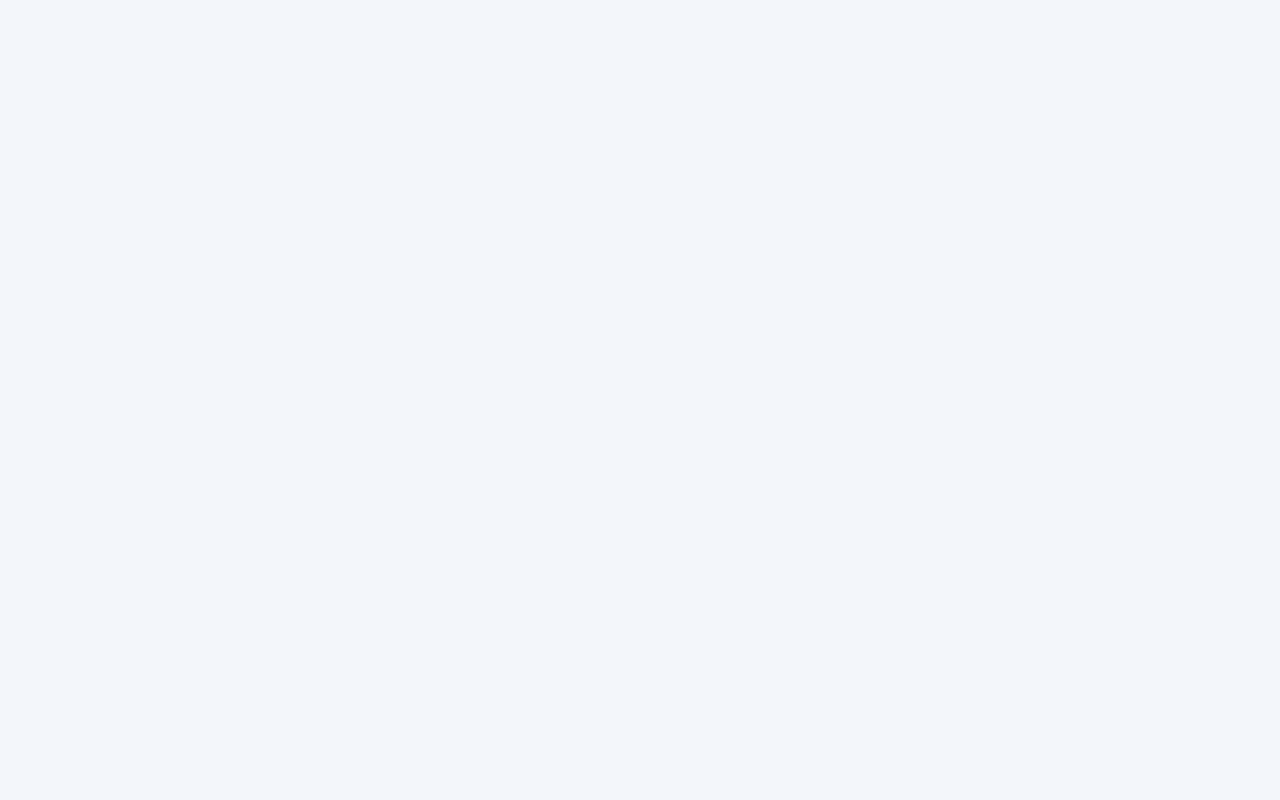
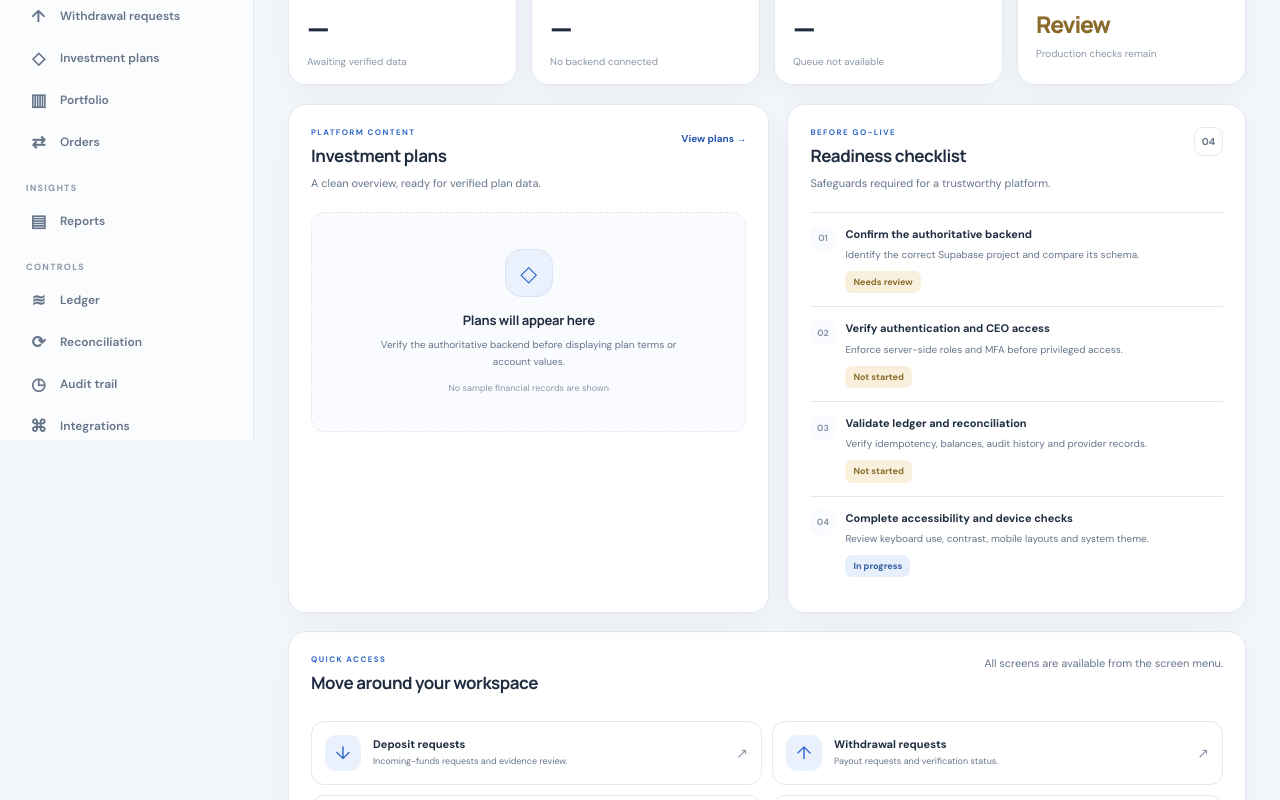
Before and after one commit to udofiaasianubong738-droid/Cryptocurrency, a Next.js app in the folder nextjs/: page /admin in a window 1280 px wide. Before the commit this address had no page. Shown: the part 360-1160 px from the top of the page. Before the commit the page ends 800 px from the top, so only its background shows below. Built offline with nearby package versions, Linux system fonts and the light colour scheme.

Commit message:
Add protected CryptoInvest admin landing page

```diff
--- /dev/null
+++ b/nextjs/src/app/admin/page.tsx
@@ -0,0 +1,10 @@
+import DashboardApp from "../dashboard-app";
+
+export const metadata = {
+  title: "CEO Admin Workspace",
+  description: "Protected CryptoInvest CEO administration workspace.",
+};
+
+export default function AdminHomePage() {
+  return <DashboardApp activeSection="overview" />;
+}
```
